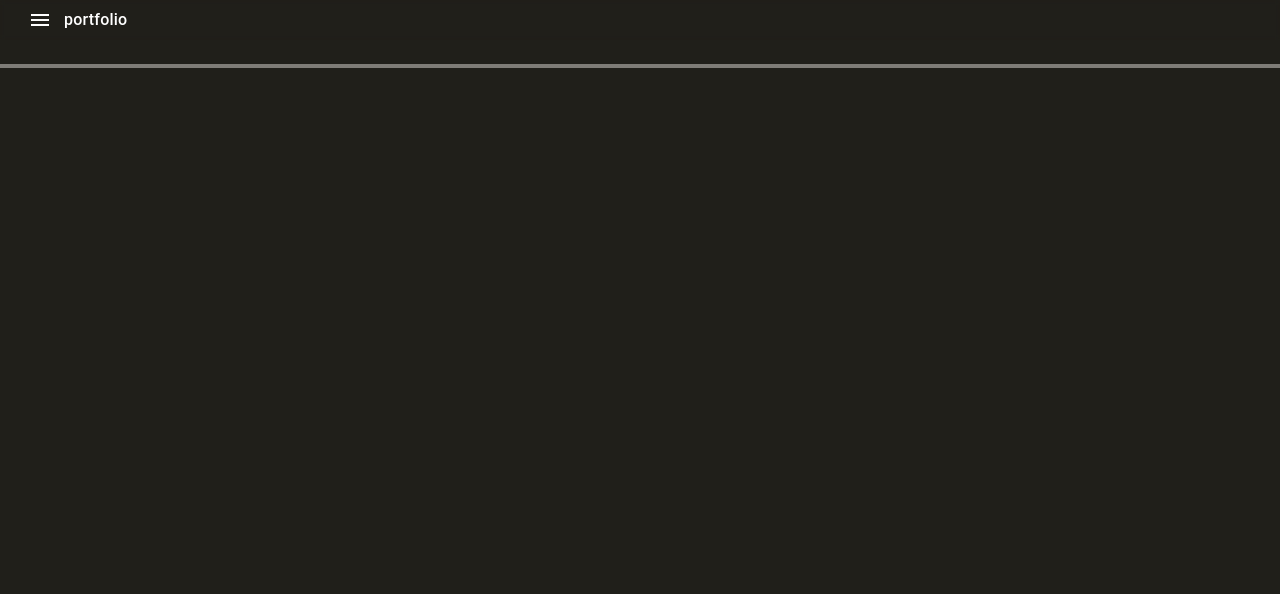
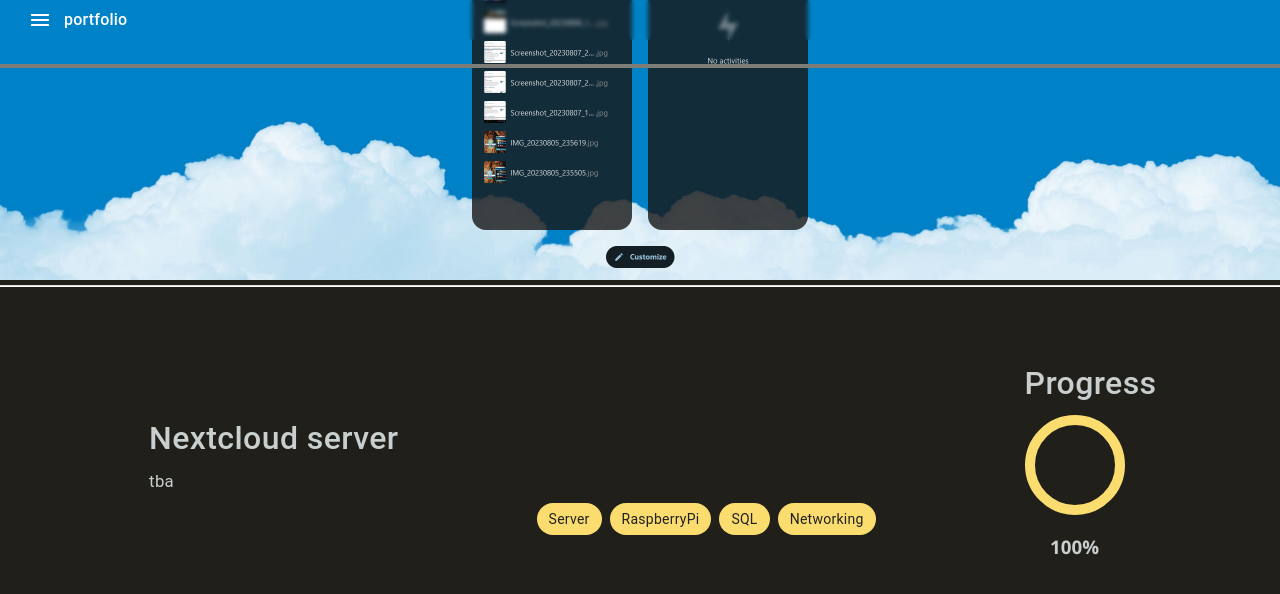
Before and after one commit to Hannes-Schniz/hannes-schniz.github.io, an Angular app: page /Nextcloud in a window 1280 px wide. Before the commit this address led to /. Shown: the top 594 px of the page. Built offline with nearby package versions, Linux system fonts and the light colour scheme.

Commit message:
added Nextcloud page

```diff
--- a/src/app/app-routing.module.ts
+++ b/src/app/app-routing.module.ts
@@ -2,10 +2,12 @@
 import { RouterModule, Routes } from '@angular/router';
 import { HomeComponent } from './pages/home/home.component';
 import { LsmComponent } from './pages/lsm/lsm.component';
+import { NextcloudComponent } from './pages/nextcloud/nextcloud.component';
 
 const routes: Routes = [
   { path: 'home', component: HomeComponent },
   { path: 'LSM', component: LsmComponent },
+  { path: 'Nextcloud', component: NextcloudComponent },
 { path: '', redirectTo: '/home', pathMatch: 'full' }];
 
 @NgModule({
--- a/src/app/app.module.ts
+++ b/src/app/app.module.ts
@@ -24,6 +24,7 @@
 import {MatDividerModule} from '@angular/material/divider';
 import {MatInputModule} from '@angular/material/input';
 import { ReactiveFormsModule } from '@angular/forms';
+import { NextcloudComponent } from './pages/nextcloud/nextcloud.component';
 
 @NgModule({
   declarations: [
@@ -33,7 +34,8 @@
     PersonalHomeComponent,
     ContactFormHomeComponent,
     LsmComponent,
-    NavbarComponent
+    NavbarComponent,
+    NextcloudComponent
   ],
   imports: [
     BrowserModule,
--- /dev/null
+++ b/src/app/pages/nextcloud/nextcloud.component.html
@@ -0,0 +1,46 @@
+<div class="mainContainer">
+  <div>
+    <img class="banner" [src]="this.projectPage.picture" alt="" />
+  </div>
+  <mat-divider horizontal class="dividerHorizontal"></mat-divider>
+  <div class="textContentAlter">
+    <mat-card class="headerCard standardCardColor standardTextColor">
+      <mat-card-header>
+        <mat-card-title style="font-size: xx-large">
+          {{ this.projectPage.summary.title }}
+        </mat-card-title>
+      </mat-card-header>
+      <mat-card-content>
+        <p class="mat-body" *ngFor="let text of this.projectPage.summary.text">
+          {{ text }}
+        </p>
+      </mat-card-content>
+      <mat-card-footer class="footer">
+        <div class="left"></div>
+        <div class="right">
+          <mat-chip-listbox>
+            <mat-chip *ngFor="let tag of projectPage.summary.tags">
+              {{ tag }}
+            </mat-chip>
+          </mat-chip-listbox>
+        </div>
+      </mat-card-footer>
+    </mat-card>
+    <mat-card class="standardCardColor standardTextColor">
+      <mat-card-header>
+        <mat-card-title>Progress</mat-card-title>
+      </mat-card-header>
+      <mat-card-content class="spinnerCard">
+        <div class="center">
+          <mat-progress-spinner
+            class="example-margin"
+            mode="determinate"
+            [value]="this.projectPage.progress"
+          >
+          </mat-progress-spinner>
+          <h3 class="percent">{{ this.projectPage.progress }}%</h3>
+        </div>
+      </mat-card-content>
+    </mat-card>
+  </div>
+</div>
--- /dev/null
+++ b/src/app/pages/nextcloud/nextcloud.component.scss
@@ -0,0 +1,83 @@
+@import "../../../styles.scss";
+
+.mainContainer {
+  position: relative;
+}
+
+.contentCard {
+  width: 70vw;
+  margin: 1%;
+  padding: 0.5%;
+}
+
+.headerCard {
+  width: 60vw;
+  margin: 1%;
+  padding: 1%;
+}
+
+.footer {
+  margin-top: 1%;
+  display: flex;
+  flex-direction: row;
+  justify-content: space-between;
+}
+
+.banner {
+  width: 100vw;
+  height: 35vh;
+  object-fit: cover;
+}
+
+.bottom {
+  display: flex;
+  flex-direction: row;
+  justify-content: space-between;
+  width: 90vw;
+  padding-left: 10vw;
+}
+
+.mat-mdc-progress-spinner {
+  --mdc-circular-progress-active-indicator-color: #fadd6e !important;
+}
+
+.spinnerCard {
+  margin-top: 10%;
+  display: flex;
+  flex-direction: column;
+  align-items: flex-start;
+}
+
+.percent {
+  text-align: center;
+}
+
+.mat-mdc-table {
+  background: #2f2d27;
+  padding-left: 5%;
+  padding-right: 5%;
+  padding-top: 2%;
+  padding-bottom: 2%;
+}
+
+.tableContent {
+  margin-top: 1%;
+}
+
+.mdc-data-table__header-cell {
+  color: #fadd6e;
+  border-bottom-color: white;
+}
+
+.mdc-data-table__cell {
+  border-bottom-color: white;
+  color: white;
+}
+
+.textContentAlter {
+  display: flex;
+  flex-direction: row;
+  align-items: center;
+  justify-content: space-evenly;
+  margin-top: 5%;
+}
--- /dev/null
+++ b/src/app/pages/nextcloud/nextcloud.component.ts
@@ -0,0 +1,33 @@
+import { Component } from '@angular/core';
+import { coreFeature } from 'src/app/shared/models/projectCoreFeature.model';
+import { ProjectFileModel } from 'src/app/shared/models/projectFile.model';
+import { TranslatorService } from 'src/app/shared/services/translator.service';
+
+@Component({
+  selector: 'app-nextcloud',
+  templateUrl: './nextcloud.component.html',
+  styleUrls: ['./nextcloud.component.scss']
+})
+export class NextcloudComponent {
+  projectPage: ProjectFileModel = TranslatorService.getProjectPage('Nextcloud')!;
+  hasCoreFeatures: boolean= false;
+  hasAddFeatures: boolean= false;
+  constructor(){
+  }
+
+  getCell(element: coreFeature, header: string) {
+    if (header == 'feature') {
+      return element.feature;
+    }
+    if (header == 'syntax') {
+      return element.syntax;
+    }
+    if (header == 'explanation') {
+      return element.explanation;
+    }
+    return '';
+  }
+
+  displayedColumns: string[] = ['feature', 'syntax', 'explanation'];
+  dataSource = this.projectPage.coreFeatures;
+}
--- a/src/app/shared/components/navbar/navbar.component.html
+++ b/src/app/shared/components/navbar/navbar.component.html
@@ -31,6 +31,12 @@
           >
             LSM
           </mat-chip>
+          <mat-chip
+            [routerLink]="['/Nextcloud']"
+            routerLinkActive="router-link-active"
+          >
+            Nextcloud
+          </mat-chip>
         </mat-chip-listbox>
       </div>
     </mat-toolbar-row>
--- a/src/app/shared/jsons/projects.json
+++ b/src/app/shared/jsons/projects.json
@@ -77,25 +77,21 @@
       }
     },
     {
-      "ProjectID": "TBA1",
+      "ProjectID": "Nextcloud",
       "slide": {
         "position": 1,
-        "title": "TBA",
-        "picture": "../../assets/pictures/projects/Slides/two.jpg",
-        "text": "Not Yet Implemented",
-        "link": "/"
+        "title": "Nextcloud",
+        "picture": "../../assets/pictures/projects/Slides/Nextcloud.png",
+        "text": "local Nextcloud server",
+        "link": "/Nextcloud"
       },
       "projectPage": {
         "title": "",
-        "picture": "../../assets/pictures/projects/ProjectPage/LSM_Picture.png",
+        "picture": "../../assets/pictures/projects/ProjectPage/Nextcloud.png",
         "summary": {
-          "title": "Local storage maneger",
-          "text": [
-            "This Software adds an abstraction layer between the programm and the localstorage. This helps with managing the creation, manipulation and deletion of localstorage tokens. It simpulates a partitioning of the localstorage by using localstorage token objects as the values. If you want to use it you will have to use the register command to instantiate and register the component, then it will create a localstorage token where the key is the component name you registered. This will be referred to as a localstorage namespace in this document. ",
-            "Structure Localstorage Token Key: <registered name>, Value: [{key: <name of token>, value:<value of token>},...] ",
-            "The usage from a outside perspective is the exact same as if you would use the regular localstorage, with a couple of extra features. "
-          ],
-          "tags": ["Software", "Frontend", "Angular"]
+          "title": "Nextcloud server",
+          "text": ["tba"],
+          "tags": ["Server", "RaspberryPi", "SQL", "Networking"]
         },
         "coreFeatures": [{ "feature": "", "syntax": "", "explanation": "" }],
         "additionalFeatures": [{ "title": "", "text": "" }],
```
Also changed, not shown: src/assets/pictures/projects/Slides/two.jpg (deleted).
